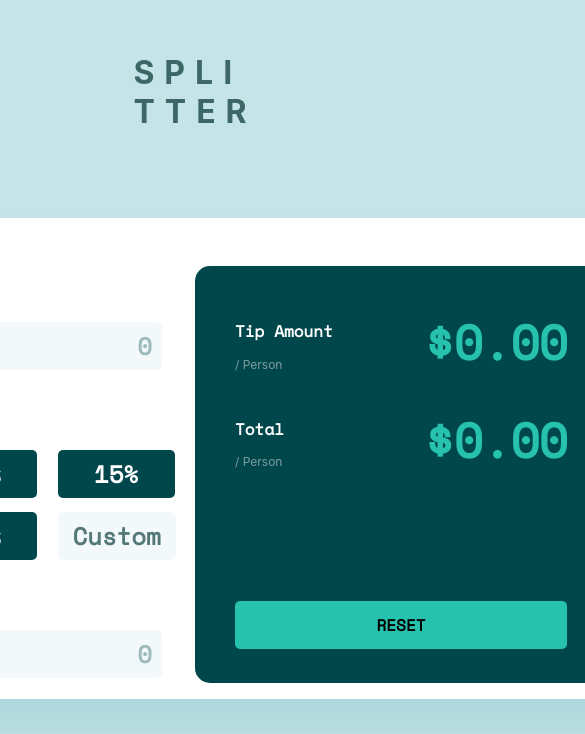
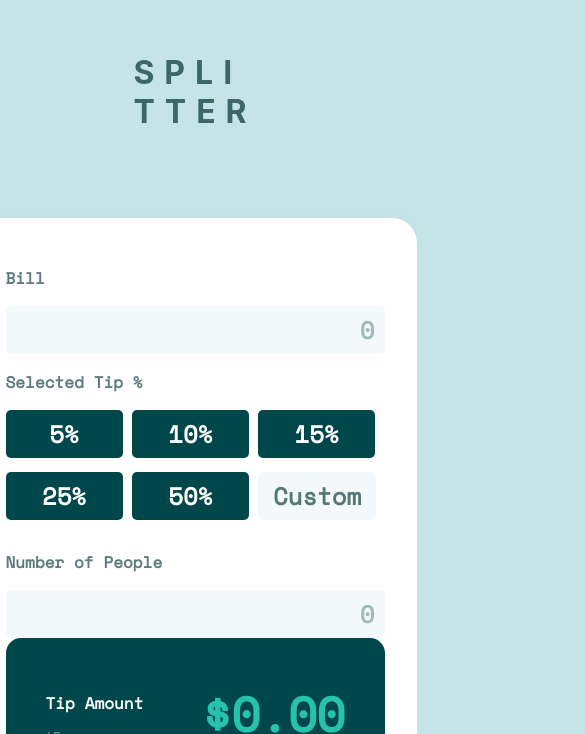
Before and after one commit to MistbornL/tip-calculator, a React (Create React App) app: page / in a window 390 px wide. Shown: the part 110-844 px from the top of the page, 585 px wide, since content can reach past the window. Built offline with nearby package versions, Linux system fonts and the light colour scheme.

Commit message:
responsive

```diff
--- a/src/App.scss
+++ b/src/App.scss
@@ -24,21 +24,59 @@
   }
 }
 
+@media only screen and (max-width: 920px) {
+  .calculator {
+    display: flex;
+    flex-direction: column;
+    align-items: center;
+    padding: 32px;
+    // box-sizing: border-box;
+  }
+  .calculator-right {
+    width: 100%;
+    height: 70vw;
+  }
+
+  .calculator-right-bottom {
+  }
+}
+
+@media only screen and (min-width: 920px) {
+  .calculator {
+    width: 920px;
+    padding: 48px;
+    box-sizing: border-box;
+
+    .calculator-left {
+      width: 379px;
+    }
+    .calculator-right {
+      width: 413px;
+      height: 417px;
+    }
+
+    .calculator-right-bottom {
+      button {
+        margin-top: 100px;
+      }
+    }
+  }
+}
 .calculator {
   button {
     cursor: pointer;
   }
-  width: 920px;
-  height: 481px;
+  display: flex;
+  justify-content: space-between;
   background: #ffffff;
   box-shadow: 0px 32px 43px rgba(79, 166, 175, 0.200735);
   border-radius: 25px;
-  padding: 48px;
-  box-sizing: border-box;
+  // padding: 48px;
+  // box-sizing: border-box;
 
   .calculator-left {
-    width: 50%;
-    float: left;
+    // width: 379px;
+
     input {
       padding: 10px;
       box-sizing: border-box;
@@ -53,7 +91,6 @@
     }
 
     .calculator-left-top-bottom {
-      margin-bottom: 40px;
       p {
         color: variables.$input-label;
 
@@ -114,12 +151,12 @@
   }
 
   .calculator-right {
-    width: 50%;
-    height: 417px;
+    // width: 413px;
+    // height: 417px;
     border-radius: 15px;
     box-sizing: border-box;
     padding: 40px;
-    float: right;
+
     background-color: #00474b;
 
     .render-amount {
@@ -157,7 +194,7 @@
       border-radius: 5px;
       width: 100%;
       border-style: none;
-      margin-top: 100px;
+      // margin-top: 100px;
 
       height: 48px;
     }
```
